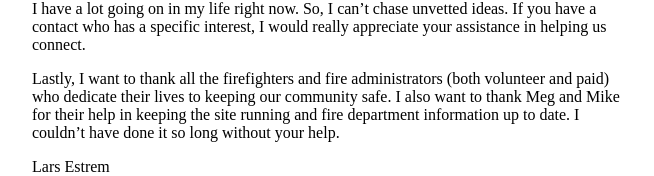
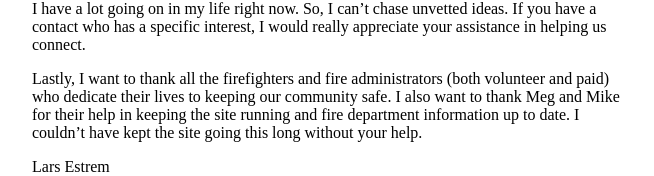
Before and after one commit to larsestrem/shutdown-firedepartment-net, a plain HTML site: page index.html in a window 1280 px wide. Shown: the part 324-500 px from the top of the page, without its empty margins (308-962 px from the left). Drawn offline with Linux system fonts and the light colour scheme.

Commit message:
Update index.html

```diff
--- a/index.html
+++ b/index.html
@@ -14,7 +14,7 @@
 
 <p>I have a lot going on in my life right now. So, I can’t chase unvetted ideas. If you have a contact who has a specific interest, I would really appreciate your assistance in helping us connect.  </p>
 
-<p>Lastly, I want to thank all the firefighters and fire administrators (both volunteer and paid) who dedicate their lives to keeping our community safe. I also want to thank Meg and Mike for their help in keeping the site running and fire department information up to date.  I couldn’t have done it so long without your help.</p>
+<p>Lastly, I want to thank all the firefighters and fire administrators (both volunteer and paid) who dedicate their lives to keeping our community safe. I also want to thank Meg and Mike for their help in keeping the site running and fire department information up to date.  I couldn’t have kept the site going this long without your help.</p>
 
 Lars Estrem<br />
 Founder of firedepartment.net<br />
```
